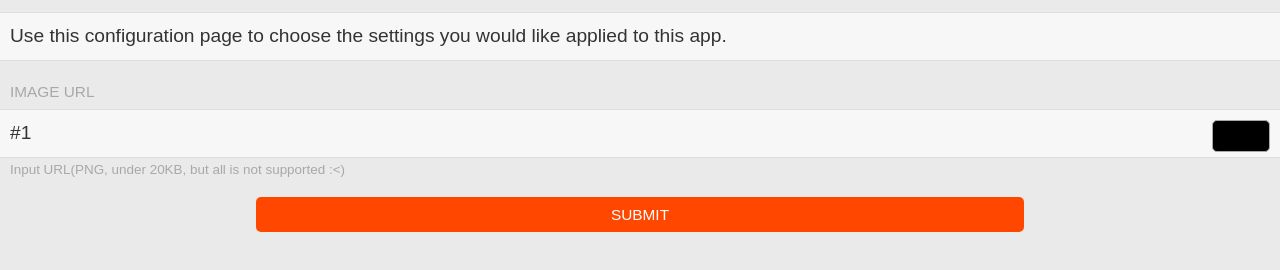
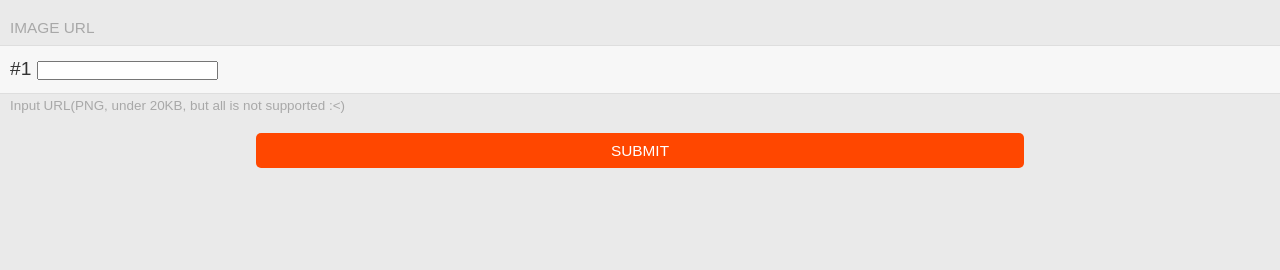
Before and after one commit to yakou850/pebble-my_favorite_image, a plain HTML site: page config/index.html in a window 1280 px wide. Shown: the part 60-330 px from the top of the page. Drawn offline with Linux system fonts and the light colour scheme.

Commit message:
Update index.html

```diff
--- a/config/index.html
+++ b/config/index.html
@@ -21,19 +21,11 @@
     <h1 class='title'>My favorite image watchface setting</h1>
 
     <div class='item-container'>
-      <div class='item-container-content'>
-        <div class='item'>
-          Use this configuration page to choose the settings you would like applied to this app.
-        </div>
-      </div>
-    </div>
-
-    <div class='item-container'>
       <div class='item-container-header'>Image URL</div>
       <div class='item-container-content'>
         <label class='item'>
           #1
-          <input id='image_url_1' type='text' class='item-color item-color-sunny' value='#000000'>
+          <input id='image_url_1' type='text'>
         </label>
       </div>
       <div class='item-container-footer'>
```
